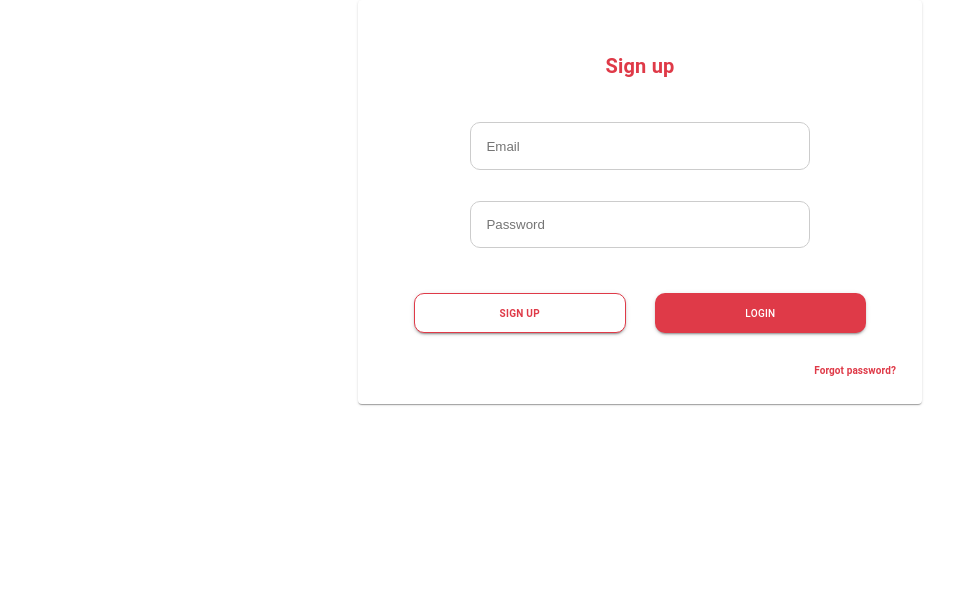
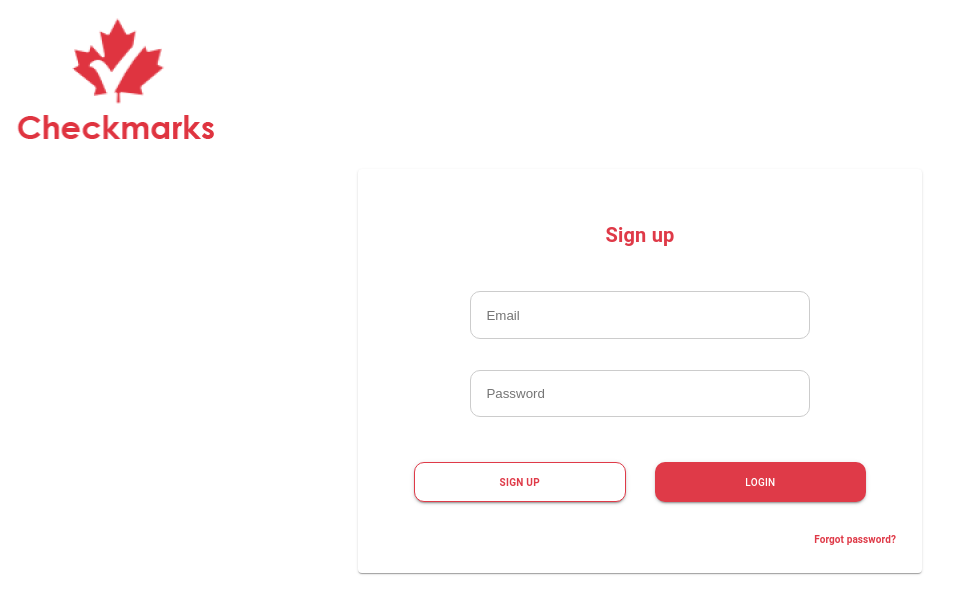
Before and after one commit to BCIT-SSD-2020-21/industry-project-checkmarks, a React (Create React App) app: page / in a window 1280 px wide. Shown: the top 614 px of the page, without its empty margins (0-969 px from the left). Built offline with nearby package versions, Linux system fonts and the light colour scheme.

Commit message:
+HeaderBanner route->"/" on Landing, Register; #27

```diff
--- /dev/null
+++ b/src/components/HeaderBanner.js
@@ -0,0 +1,20 @@
+import React from 'react';
+import { useHistory } from 'react-router-dom';
+import logo from '../images/checkmark logo.PNG';
+import { Box, Typography, Tabs, Tab, Card } from '@material-ui/core';
+import { makeStyles } from '@material-ui/core/styles';
+
+export default function HeaderBanner() {
+    const classes = makeStyles();
+    const history = useHistory();
+
+    const toLanding = () => {
+        history.push('/');
+    };
+
+    return (
+        <Box className={classes.logo}>
+            <img onClick={() => toLanding()} src={logo} alt="Logo" />
+        </Box>
+    );
+}
--- a/src/layouts/Landing.js
+++ b/src/layouts/Landing.js
@@ -5,11 +5,13 @@ import HelpIcon from '@material-ui/icons/Help';
 import { Box, Typography, Tabs, Tab, Card } from '@material-ui/core';
 import IndividualForm from '../components/RegisterPage/IndividualForm';
 import OrganizationForm from '../components/RegisterPage/OrganizationForm';
+import HeaderBanner from '../components/HeaderBanner';
 import Login from '../components/LandingPage/Login';
 
 export default function Landing() {
     return (
         <Box>
+            <HeaderBanner />
             <Login />
         </Box>
     );
--- a/src/layouts/Register.js
+++ b/src/layouts/Register.js
@@ -3,6 +3,7 @@ import logo from '../images/checkmark logo.PNG';
 import { makeStyles } from '@material-ui/core/styles';
 import HelpIcon from '@material-ui/icons/Help';
 import { Typography, Tabs, Tab, Card } from '@material-ui/core';
+import HeaderBanner from '../components/HeaderBanner';
 import IndividualForm from '../components/RegisterPage/IndividualForm';
 import OrganizationForm from '../components/RegisterPage/OrganizationForm';
 
@@ -28,9 +29,10 @@ export default function Register() {
             <div className={classes.lawyerText}>
                 <HelpIcon /> <span className={classes.text}>Ask a lawyer</span>
             </div>
-            <div className={classes.logo}>
+            <HeaderBanner />
+            {/* <div className={classes.logo}>
                 <img src={logo} alt="Logo" />
-            </div>
+            </div> */}
             <Card className={classes.card}>
                 <Typography className={classes.title}>Sign up</Typography>
                 <Typography className={classes.question}>
```
